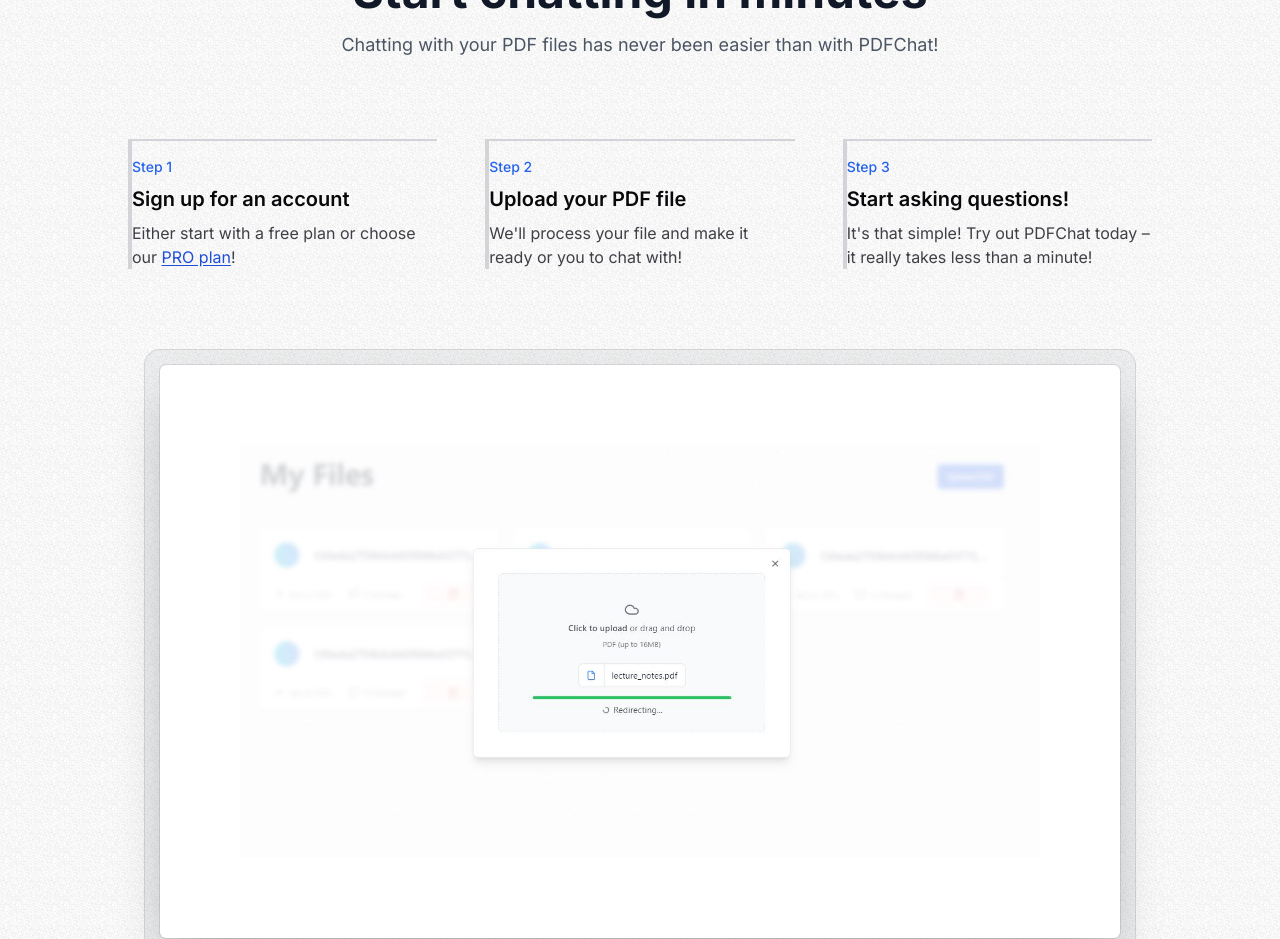
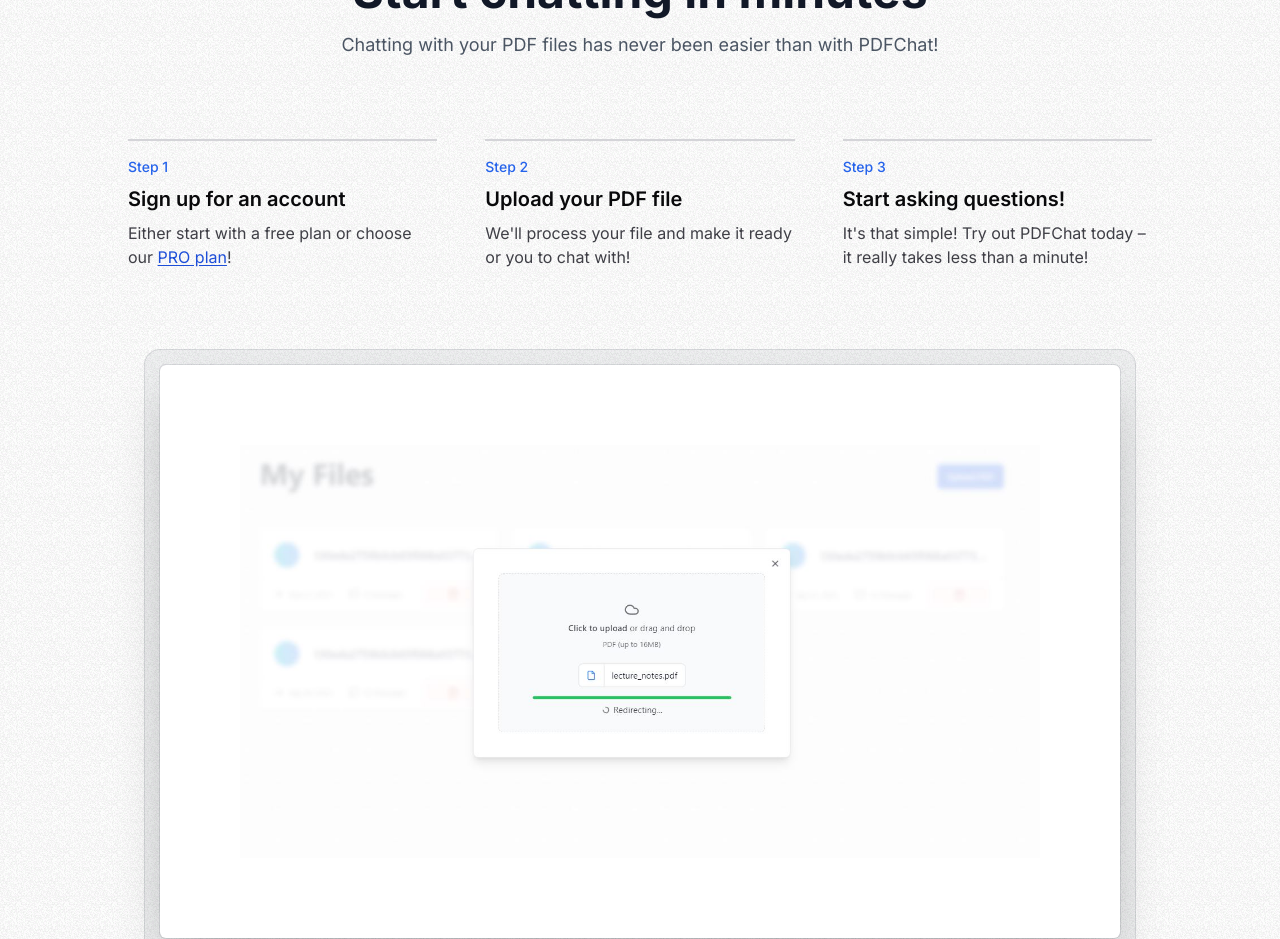
Before and after one commit to artem-tkachuk/pdfchat, a Next.js app: page / in a window 1280 px wide. Shown: the part 1600-2539 px from the top of the page. Built offline with nearby package versions, Linux system fonts and the light colour scheme.

Commit message:
Fix border styling in page.tsx

```diff
--- a/src/app/page.tsx
+++ b/src/app/page.tsx
@@ -88,7 +88,7 @@
                 <ol className="my-8 space-y-4 pt-8 md:flex md:space-x-12 md:space-y-0">
                     {/* Step 1 */}
                     <li className="md:flex-1">
-                        <div className="flex flex-col space-y-2 border-l-4 border-zinc-300 py-2 pl-4 md:border-left-0 md:border-t-2 md:pb-0 md:pl-0 md:pt-4">
+                        <div className="flex flex-col space-y-2 border-l-4 border-zinc-300 py-2 pl-4 md:border-l-0 md:border-t-2 md:pb-0 md:pl-0 md:pt-4">
                             <span className="text-sm font-medium text-blue-600">Step 1</span>
                             <span className="text-xl font-semibold">Sign up for an account</span>
                             <span className="mt-2 text-zinc-700">
@@ -101,7 +101,7 @@
                     </li>
                     {/* Step 2 */}
                     <li className="md:flex-1">
-                        <div className="flex flex-col space-y-2 border-l-4 border-zinc-300 py-2 pl-4 md:border-left-0 md:border-t-2 md:pb-0 md:pl-0 md:pt-4">
+                        <div className="flex flex-col space-y-2 border-l-4 border-zinc-300 py-2 pl-4 md:border-l-0 md:border-t-2 md:pb-0 md:pl-0 md:pt-4">
                             <span className="text-sm font-medium text-blue-600">Step 2</span>
                             <span className="text-xl font-semibold">Upload your PDF file</span>
                             <span className="mt-2 text-zinc-700">
@@ -111,7 +111,7 @@
                     </li>
                     {/* Step 3 */}
                     <li className="md:flex-1">
-                        <div className="flex flex-col space-y-2 sm:border-l-0 md:border-l-4 border-zinc-300 py-2 pl-4 md:border-left-0 md:border-t-2 md:pb-0 md:pl-0 md:pt-4">
+                        <div className="flex flex-col space-y-2 border-l-4 border-zinc-300 py-2 pl-4 md:border-l-0 md:border-t-2 md:pb-0 md:pl-0 md:pt-4">
                             <span className="text-sm font-medium text-blue-600">Step 3</span>
                             <span className="text-xl font-semibold">Start asking questions!</span>
                             <span className="mt-2 text-zinc-700">
```
